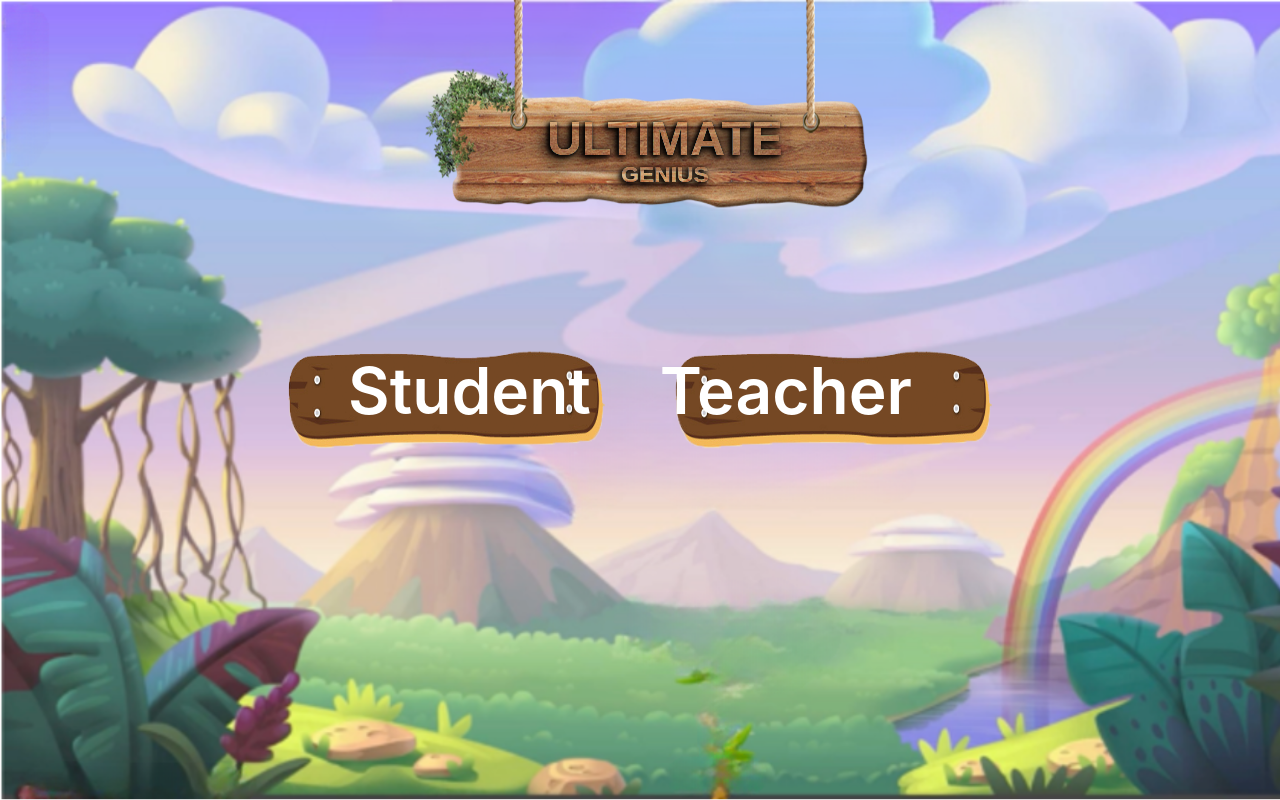
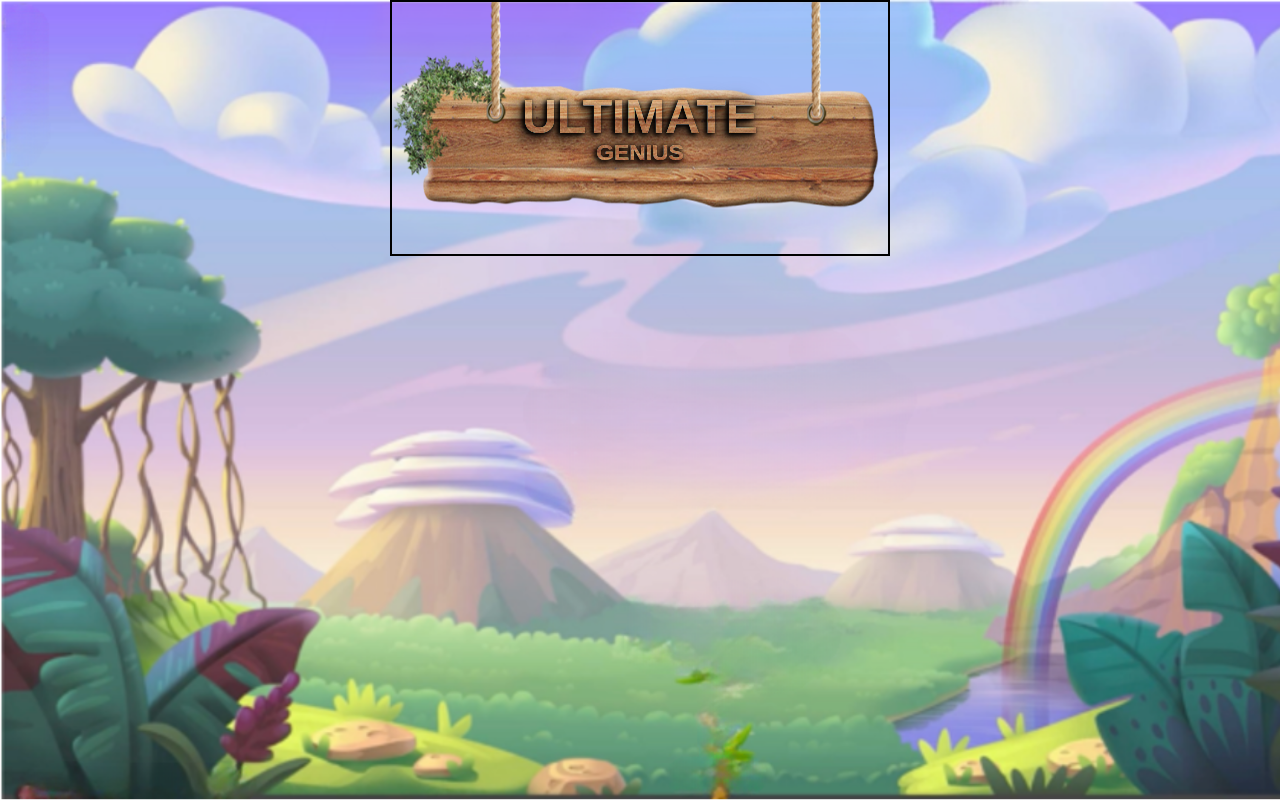
Before and after one commit to Ug0510/MindFlex, a React (Create React App) app in the folder frontend/: page / in a window 1280 px wide. Built offline with nearby package versions, Linux system fonts and the light colour scheme; a web font is replaced by a local one.

Commit message:
recreate header(using flex instead of position absolute)

```diff
--- a/frontend/src/assets/css/pages/UserChoice.css
+++ b/frontend/src/assets/css/pages/UserChoice.css
@@ -2,49 +2,3 @@ body{
     height: 100vh;
     overflow-y: hidden;
 }
-.btn-container{
-    width: 55vw;
-    height: 100px;
-    position: absolute;
-    top:50%;
-    left:50%;
-    transform: translate(-50%,-50%);
-    display: flex;
-    justify-content: space-between;
-}
-.btn-container img{
-    width: 45%;
-
-    position: relative;
-}
-.btn-container a{
-    text-decoration: none;
-    color: white;
-}
-.choicePlate{
-    background-image: url(../../images/wooden-plate.png);
-    width: 300px;
-    height: 100px;
-    cursor: pointer;
-}
-.plate-text{
-    position: absolute;
-    font-size: 4rem;
-    color:white;
-    font-weight: 600;
-    top:40%;
-    transform: translateY(-50%);
-    cursor: pointer;
-}
-.plate-text:hover{
-    color:rgba(255, 255, 255, 0.9);
-}
-.plate-text:active{
-    color:white;
-}
-.plate-text.left{
-    left:60px;
-}
-.plate-text.right{
-    right:80px;
-}
--- a/frontend/src/assets/css/style.css
+++ b/frontend/src/assets/css/style.css
@@ -20,22 +20,16 @@ Link{
     width: 100%;
 }
 .heading-container{
-    position: relative;
-    top:0;
-    left:0;
+
+    background-image: url(../images/wooden-plate.png);
+    background-repeat: no-repeat;
+    height: 20vmax;
+    width: 500px;
+    border: 2px solid black;
+    background-size: contain;
+    margin:auto;
 }
-.heading-plate{
-    position: absolute;
-    top:-220px;
-    left:50%;
-    transform: translateX(-50%);
-    width: 600px;
-}
-
 .wooden-text {
-    position: absolute;
-    top: 150px;
-    left: 25px;
     display: flex;
     justify-content: center;
     flex-direction: column;
--- a/frontend/src/pages/UserChoice.jsx
+++ b/frontend/src/pages/UserChoice.jsx
@@ -11,7 +11,6 @@ const UserChoice = () => {
     <body>
     <div className='bg-forest'>
     <div className="heading-container">
-      <img src={woodPlate} alt="" className='heading-plate' />
       <div className="wooden-text">
         <div>Ultimate</div>
        <div className="small">Genius</div>
@@ -19,7 +18,7 @@ const UserChoice = () => {
     </div>
 
 
-    <div className="btn-container">
+    {/* <div className="btn-container">
       <img src={choicePlate} alt="" className='wplate'/>
       <p className='plate-text left'>
         <Link to="/StudentLogin">Student</Link>
@@ -28,7 +27,7 @@ const UserChoice = () => {
       <p className='plate-text right'>
         <Link to="/TeacherLogin">Teacher</Link>
       </p>
-    </div>
+    </div> */}
 
     </div>
     </body>
```
Also changed, not shown: frontend/src/assets/images/wooden-plate copy.png (added), frontend/src/assets/images/wooden-plate.png.
